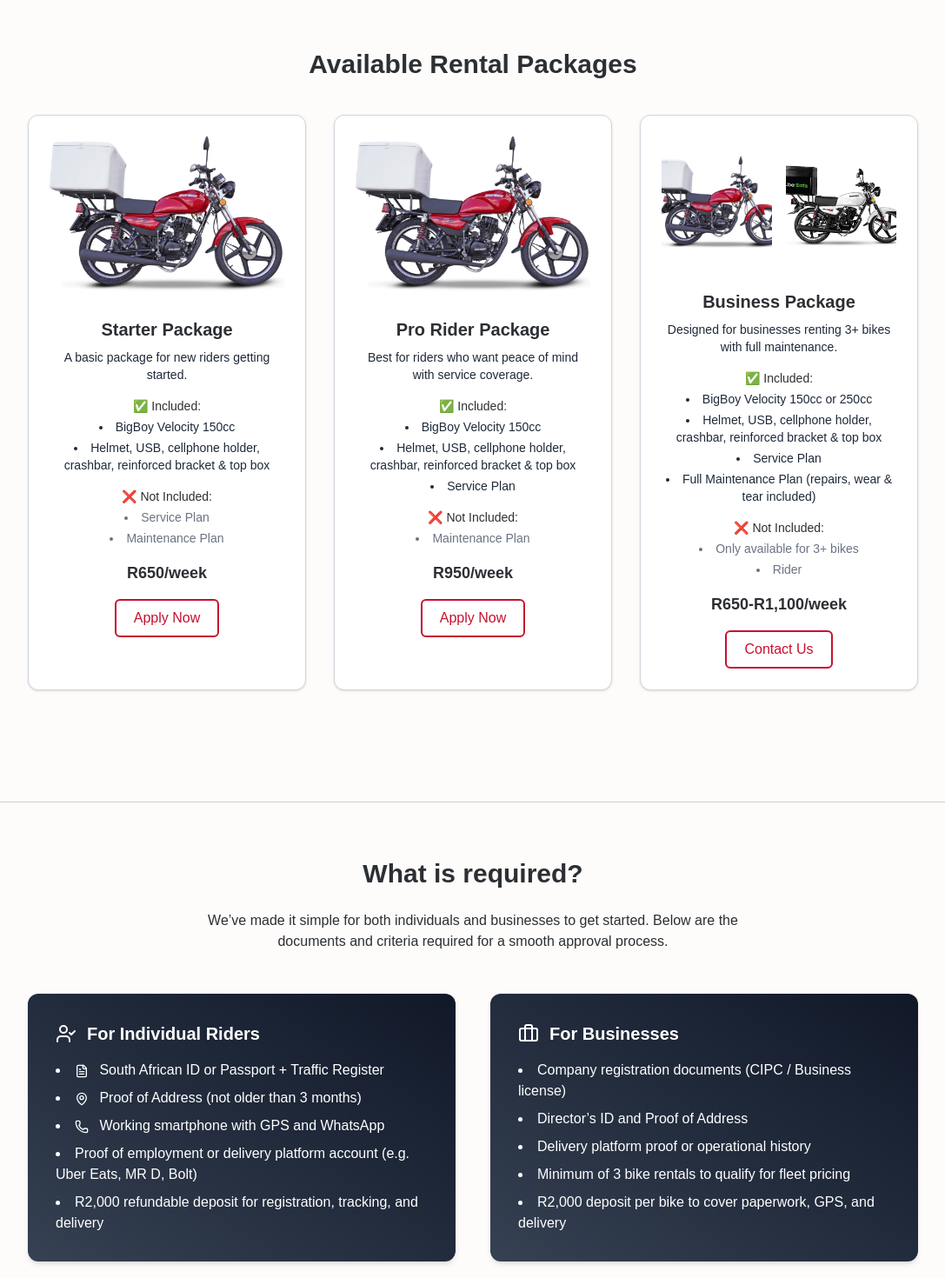
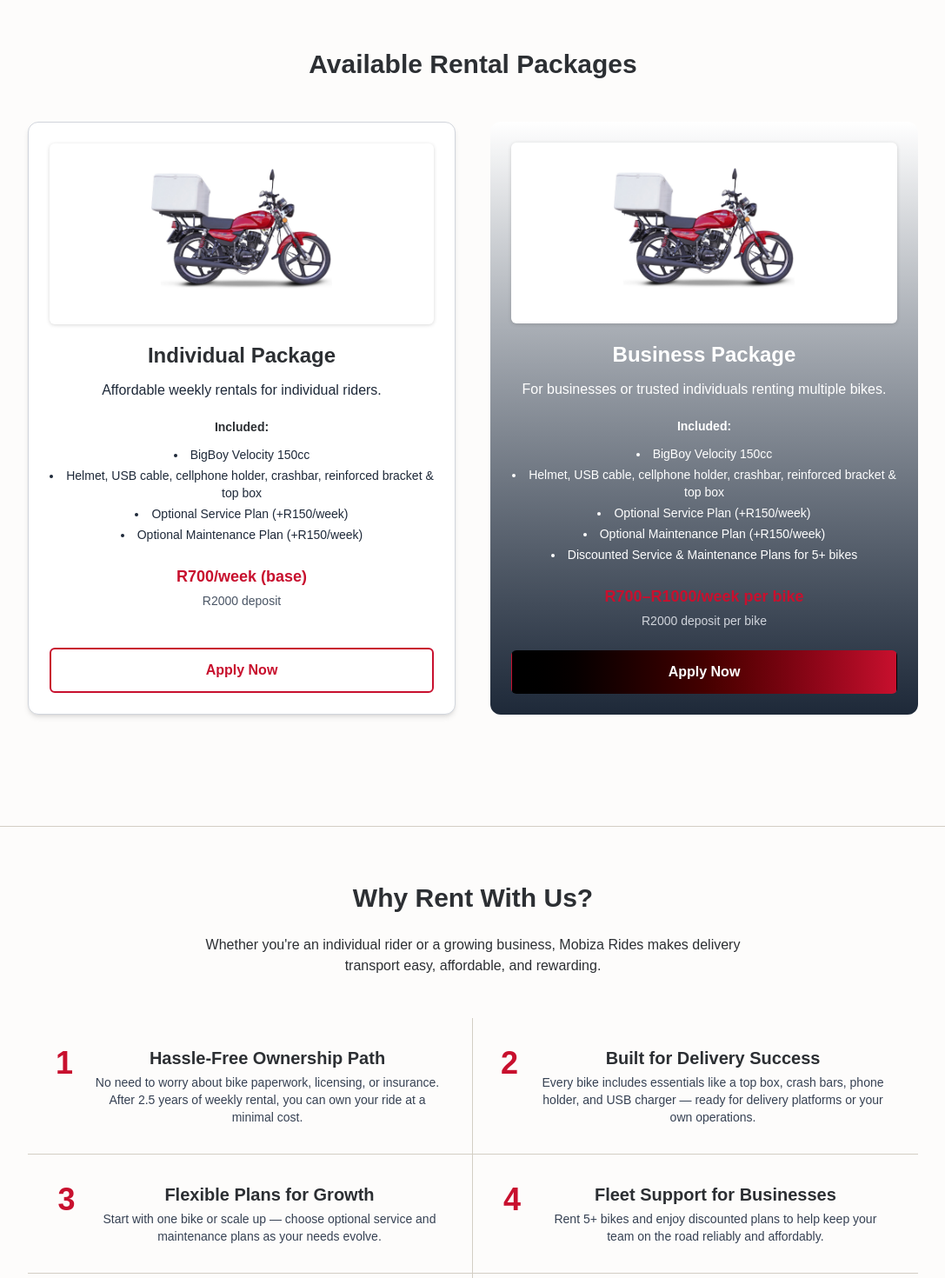
Before and after one commit to peace15008511/mobiza-rides, a Next.js app: page / in a window 1280 px wide. Shown: the part 1100-2570 px from the top of the page at 87% size, without its empty margins (96-1183 px from the left). Built offline with nearby package versions, Linux system fonts and the light colour scheme.

Commit message:
Updated packades and theme

```diff
--- a/app/apply/page.tsx
+++ b/app/apply/page.tsx
@@ -89,7 +89,8 @@ export default function ApplyPage() {
   return (
     <div className="relative min-h-screen bg-[#FDFCFB]">
       {/* Top Floating Menu */}
-      <div className="fixed top-4 left-4 z-50 flex items-center space-x-4">
+
+      <div className="fixed top-4 right-4 z-50 flex items-center justify-end space-x-4">
         {/* Menu Toggle */}
         <button
           onClick={() => setMenuOpen(!menuOpen)}
--- /dev/null
+++ b/app/components/landing/EnquireWithUsSection.tsx
@@ -0,0 +1,134 @@
+"use client";
+
+import { useState } from "react";
+
+export default function EnquireWithUsSection() {
+  const [formData, setFormData] = useState({
+    name: "",
+    email: "",
+    phone: "",
+    message: "",
+  });
+
+  const handleChange = (
+    e: React.ChangeEvent<HTMLInputElement | HTMLTextAreaElement>
+  ) => {
+    setFormData({ ...formData, [e.target.name]: e.target.value });
+  };
+
+  const handleSubmit = (e: React.FormEvent) => {
+    e.preventDefault();
+    // TODO: Connect to backend
+    console.log("Form submitted:", formData);
+  };
+
+  return (
+    <section
+      id="enquire"
+      className="py-20 border-t border-[#D3CEC4] w-full bg-[#FDFCFB]"
+    >
+      <div className="max-w-7xl mx-auto px-6 sm:px-10 lg:px-20 grid md:grid-cols-2 gap-12 items-start">
+        {/* Left Text Content */}
+        <div>
+          <h2 className="text-3xl font-bold mb-4">
+            <span className="text-[#C8102E]">Enquire</span> With Us
+          </h2>
+          <p className="text-gray-700 mb-6 max-w-md">
+            Want to know more about our rental packages, fleet options, or
+            partnership opportunities? Drop us a message — our team will respond
+            within 24 hours.
+          </p>
+          <ul className="text-gray-800 space-y-2 text-sm">
+            <li>
+              <strong>Email:</strong> info@mobizarides.com
+            </li>
+            <li>
+              <strong>WhatsApp:</strong> +27 71 234 5678
+            </li>
+            <li>
+              <strong>Operating Hours:</strong> Mon – Fri, 9AM – 5PM
+            </li>
+          </ul>
+        </div>
+
+        {/* Right Form */}
+        <form onSubmit={handleSubmit} className="space-y-6 w-full">
+          <div>
+            <label
+              htmlFor="name"
+              className="block text-sm font-medium text-[#2C2F33] mb-1"
+            >
+              Your Name
+            </label>
+            <input
+              type="text"
+              name="name"
+              id="name"
+              required
+              value={formData.name}
+              onChange={handleChange}
+              className="w-full px-4 py-3 border border-[#D3CEC4] rounded-md text-sm focus:outline-none focus:ring-2 focus:ring-[#C8102E]"
+            />
+          </div>
+          <div>
+            <label
+              htmlFor="email"
+              className="block text-sm font-medium text-[#2C2F33] mb-1"
+            >
+              Your Email
+            </label>
+            <input
+              type="email"
+              name="email"
+              id="email"
+              required
+              value={formData.email}
+              onChange={handleChange}
+              className="w-full px-4 py-3 border border-[#D3CEC4] rounded-md text-sm focus:outline-none focus:ring-2 focus:ring-[#C8102E]"
+            />
+          </div>
+          <div>
+            <label
+              htmlFor="phone"
+              className="block text-sm font-medium text-[#2C2F33] mb-1"
+            >
+              Your Phone Number
+            </label>
+            <input
+              type="tel"
+              name="phone"
+              id="phone"
+              required
+              value={formData.phone}
+              onChange={handleChange}
+              className="w-full px-4 py-3 border border-[#D3CEC4] rounded-md text-sm focus:outline-none focus:ring-2 focus:ring-[#C8102E]"
+            />
+          </div>
+          <div>
+            <label
+              htmlFor="message"
+              className="block text-sm font-medium text-[#2C2F33] mb-1"
+            >
+              Your Message
+            </label>
+            <textarea
+              name="message"
+              id="message"
+              rows={5}
+              required
+              value={formData.message}
+              onChange={handleChange}
+              className="w-full px-4 py-3 border border-[#D3CEC4] rounded-md text-sm focus:outline-none focus:ring-2 focus:ring-[#C8102E]"
+            ></textarea>
+          </div>
+          <button
+            type="submit"
+            className="w-full bg-gradient-to-r from-black via-[#440000] to-[#C8102E] text-white py-3 rounded-md text-sm font-semibold transition hover:brightness-110"
+          >
+            Send Enquiry
+          </button>
+        </form>
+      </div>
+    </section>
+  );
+}
--- a/app/components/landing/HeroSection.tsx
+++ b/app/components/landing/HeroSection.tsx
@@ -26,7 +26,7 @@ export default function HeroSection() {
               hover:bg-transparent hover:text-black hover:border-black
               transition transform hover:scale-105 font-semibold text-lg"
           >
-            View Bikes
+            View bikes
           </Link>
 
           {/* Become a Rider - Outlined Black, Hover Solid Red */}
@@ -36,7 +36,7 @@ export default function HeroSection() {
               hover:bg-[#C8102E] hover:text-white hover:border-[#C8102E]
               transition transform hover:scale-105 font-semibold text-lg"
           >
-            Become a Rider
+            Get a ride now
           </Link>
         </div>
       </div>
--- a/app/components/landing/PackagesSection.tsx
+++ b/app/components/landing/PackagesSection.tsx
@@ -5,55 +5,38 @@ import Link from "next/link";
 
 const bikePackages = [
   {
-    packageName: "Starter Package",
+    packageName: "Individual Package",
     name: "BigBoy Velocity 150cc",
-    description: "A basic package for new riders getting started.",
+    description: "Affordable weekly rentals for individual riders.",
     image: "/images/BigBoy1Cargo.jpg",
-    price: "R650/week",
+    weeklyPrice: "R700/week (base)",
+    depositPrice: "R2000 deposit",
     featuresIncluded: [
       "BigBoy Velocity 150cc",
-      "Helmet, USB, cellphone holder, crashbar, reinforced bracket & top box",
+      "Helmet, USB cable, cellphone holder, crashbar, reinforced bracket & top box",
+      "Optional Service Plan (+R150/week)",
+      "Optional Maintenance Plan (+R150/week)",
     ],
-    featuresNotIncluded: ["Service Plan", "Maintenance Plan"],
     buttonText: "Apply Now",
     buttonLink: "/apply",
-    hoverColor: "hover:shadow-lg hover:scale-[1.02]",
-  },
-  {
-    packageName: "Pro Rider Package",
-    name: "BigBoy Velocity 150cc",
-    description:
-      "Best for riders who want peace of mind with service coverage.",
-    image: "/images/BigBoy1Cargo.jpg",
-    price: "R950/week",
-    featuresIncluded: [
-      "BigBoy Velocity 150cc",
-      "Helmet, USB, cellphone holder, crashbar, reinforced bracket & top box",
-      "Service Plan",
-    ],
-    featuresNotIncluded: ["Maintenance Plan"],
-    buttonText: "Apply Now",
-    buttonLink: "/apply",
-    hoverColor: "hover:shadow-xl hover:scale-[1.02]",
   },
   {
     packageName: "Business Package",
-    name: "BigBoy Velocity 150cc or 250cc",
+    name: "BigBoy Velocity 150cc",
     description:
-      "Designed for businesses renting 3+ bikes with full maintenance.",
+      "For businesses or trusted individuals renting multiple bikes.",
     image: "/images/BigBoy1Cargo.jpg",
-    image2: "/images/BigBoy2Cargo.png",
-    price: "R650-R1,100/week",
+    weeklyPrice: "R700–R1000/week per bike",
+    depositPrice: "R2000 deposit per bike",
     featuresIncluded: [
-      "BigBoy Velocity 150cc or 250cc",
-      "Helmet, USB, cellphone holder, crashbar, reinforced bracket & top box",
-      "Service Plan",
-      "Full Maintenance Plan (repairs, wear & tear included)",
+      "BigBoy Velocity 150cc",
+      "Helmet, USB cable, cellphone holder, crashbar, reinforced bracket & top box",
+      "Optional Service Plan (+R150/week)",
+      "Optional Maintenance Plan (+R150/week)",
+      "Discounted Service & Maintenance Plans for 5+ bikes",
     ],
-    featuresNotIncluded: ["Only available for 3+ bikes", "Rider"],
-    buttonText: "Contact Us",
-    buttonLink: "/contact",
-    hoverColor: "hover:shadow-2xl hover:scale-[1.02]",
+    buttonText: "Apply Now",
+    buttonLink: "/apply",
   },
 ];
 
@@ -61,90 +44,111 @@ export default function PackagesSection() {
   return (
     <section
       id="packages"
-      className="max-w-6xl mx-auto mb-20 px-6 sm:px-8 lg:px-16 py-12 "
+      className="max-w-6xl mx-auto mb-20 px-6 sm:px-8 lg:px-16 py-12"
     >
-      <h2 className="text-2xl sm:text-3xl font-bold text-[#2C2F33] mb-10 text-center">
+      <h2 className="text-3xl font-bold text-[#2C2F33] mb-12 text-center">
         Available Rental Packages
       </h2>
 
-      <div className="grid gap-8 sm:grid-cols-2 lg:grid-cols-3">
-        {bikePackages.map((pkg, idx) => (
+      <div className="grid gap-10 sm:grid-cols-2">
+        {bikePackages.map((pkg, idx) => {
+          const isBusiness = pkg.packageName === "Business Package";
+
+          return (
             <div
               key={idx}
-            className={`p-6 rounded-xl shadow border border-gray-300 bg-white transition-transform duration-300 ease-in-out ${pkg.hoverColor}`}
+              className={`rounded-xl transition-transform duration-300 ease-in-out flex flex-col ${
+                isBusiness
+                  ? "bg-gradient-to-b from-white to-gray-800 hover:shadow-xl hover:scale-[1.02]"
+                  : "bg-white border border-gray-300 shadow-md hover:shadow-xl hover:scale-[1.02]"
+              }`}
             >
-            {/* Image logic */}
-            {pkg.image2 ? (
-              <div className="flex gap-4 mb-4">
-                {[pkg.image, pkg.image2].map((src, i) => (
+              {/* Inner white card container for image + content padding */}
               <div
-                    key={i}
-                    className="w-1/2 h-40 relative rounded-md overflow-hidden"
+                className={`p-6 rounded-xl flex flex-col h-full ${
+                  isBusiness ? "text-white" : "text-gray-900"
+                }`}
               >
-                    <Image
-                      src={src}
-                      alt={`${pkg.name} ${i + 1}`}
-                      layout="fill"
-                      objectFit="cover"
-                      className="rounded-md"
-                    />
-                  </div>
-                ))}
-              </div>
-            ) : (
-              <div className="w-full h-48 relative mb-4 rounded-md overflow-hidden">
+                {/* Image container remains white */}
+                <div className="relative w-full h-52 mb-5 rounded-md overflow-hidden drop-shadow-sm bg-white">
                   <Image
                     src={pkg.image}
                     alt={pkg.name}
-                  layout="fill"
-                  objectFit="cover"
+                    fill
+                    style={{ objectFit: "contain" }}
                     className="rounded-md"
+                    priority={idx === 0}
                   />
                 </div>
-            )}
 
-            <h3 className="text-xl font-semibold text-[#2C2F33] mb-2">
+                <h3
+                  className={`text-2xl font-semibold mb-3 ${
+                    isBusiness ? "text-white" : "text-[#2C2F33]"
+                  }`}
+                >
                   {pkg.packageName}
                 </h3>
-            <p className="text-gray-800 text-sm mb-4">{pkg.description}</p>
 
-            <h4 className="font-medium text-[#2C2F33] text-sm mb-1">
-              ✅ Included:
+                <p
+                  className={`mb-5 ${
+                    isBusiness ? "text-white" : "text-gray-800"
+                  }`}
+                >
+                  {pkg.description}
+                </p>
+
+                <h4
+                  className={`font-semibold text-sm mb-3 ${
+                    isBusiness ? "text-white" : "text-[#2C2F33]"
+                  }`}
+                >
+                  Included:
                 </h4>
-            <ul className="text-sm text-gray-800 mb-4 list-disc list-inside space-y-1">
+
+                <ul
+                  className={`text-sm list-disc list-inside mb-6 space-y-1 ${
+                    isBusiness ? "text-white" : "text-gray-800"
+                  }`}
+                  style={{ paddingLeft: 0 }}
+                >
                   {pkg.featuresIncluded.map((feature, i) => (
                     <li key={i}>{feature}</li>
                   ))}
                 </ul>
 
-            <h4 className="font-medium text-[#2C2F33] text-sm mb-1">
-              ❌ Not Included:
-            </h4>
-            <ul className="text-sm text-gray-500 mb-4 list-disc list-inside space-y-1">
-              {pkg.featuresNotIncluded.map((feature, i) => (
-                <li key={i}>{feature}</li>
-              ))}
-            </ul>
-
-            <p className="text-lg font-semibold text-[#2C2F33] mb-4">
-              {pkg.price}
+                <div className="mb-6 space-y-1">
+                  <p
+                    className={`text-lg font-bold ${
+                      isBusiness ? "text-[#C8102E]" : "text-[#C8102E]"
+                    }`}
+                  >
+                    {pkg.weeklyPrice}
                   </p>
+                  <p
+                    className={`text-sm font-medium ${
+                      isBusiness ? "text-gray-300" : "text-gray-600"
+                    }`}
+                  >
+                    {pkg.depositPrice}
+                  </p>
+                </div>
 
                 <Link
                   href={pkg.buttonLink}
-              className="
-                inline-block px-5 py-2 rounded-md
-                border-2 border-[#C8102E]
-                text-[#C8102E]
-                transition
-                hover:text-white
-                hover:bg-gradient-to-r hover:from-[#C8102E] hover:via-[#A10B28] hover:to-[#7A091A]
-              "
+                  className={`mt-auto inline-block text-center px-6 py-3 rounded-md font-semibold transition
+                    ${
+                      isBusiness
+                        ? "bg-gradient-to-r from-black via-[#440000] to-[#C8102E] text-white border border-transparent hover:bg-[#C8102E]"
+                        : "border-2 border-[#C8102E] text-[#C8102E] hover:bg-gradient-to-r hover:from-[#C8102E] hover:via-[#A10B28] hover:to-[#7A091A] hover:text-white"
+                    }
+                  `}
                 >
                   {pkg.buttonText}
                 </Link>
               </div>
-        ))}
+            </div>
+          );
+        })}
       </div>
     </section>
   );
--- a/app/components/landing/RequirementsSection.tsx
+++ b/app/components/landing/RequirementsSection.tsx
@@ -2,10 +2,7 @@ import { Briefcase, UserCheck, FileText, MapPin, Phone } from "lucide-react";
 
 export default function RequirementsSection() {
   return (
-    <section
-      id="requirements"
-      className="py-16 border-t border-[#D3CEC4] w-full"
-    >
+    <section id="requirements" className="py-16 w-full">
       <div className="max-w-7xl mx-auto px-6 sm:px-10 lg:px-20 text-center">
         <h2 className="text-3xl font-bold text-[#2C2F33] mb-6">
           What is required?
--- /dev/null
+++ b/app/components/landing/WhyRentWithUsSection.tsx
@@ -0,0 +1,84 @@
+"use client";
+
+export default function WhyRentWithUsSection() {
+  const reasons = [
+    {
+      title: "Hassle-Free Ownership Path",
+      desc: "No need to worry about bike paperwork, licensing, or insurance. After 2.5 years of weekly rental, you can own your ride at a minimal cost.",
+    },
+    {
+      title: "Built for Delivery Success",
+      desc: "Every bike includes essentials like a top box, crash bars, phone holder, and USB charger — ready for delivery platforms or your own operations.",
+    },
+    {
+      title: "Flexible Plans for Growth",
+      desc: "Start with one bike or scale up — choose optional service and maintenance plans as your needs evolve.",
+    },
+    {
+      title: "Fleet Support for Businesses",
+      desc: "Rent 5+ bikes and enjoy discounted plans to help keep your team on the road reliably and affordably.",
+    },
+    {
+      title: "Simple Online Application",
+      desc: "Apply online in minutes. Approval and onboarding happen digitally — no paperwork hassle.",
+    },
+    {
+      title: "GPS Tracking & Support",
+      desc: "All bikes come with GPS tracking, and our support team is here to assist when issues arise.",
+    },
+    {
+      title: "Trusted by Professionals",
+      desc: "We’re trusted by delivery drivers and business owners across SA who depend on reliable transport daily.",
+    },
+    {
+      title: "Clear, Transparent Pricing",
+      desc: "No surprise fees. What you see is what you pay, with clear add-on options if needed.",
+    },
+  ];
+
+  return (
+    <section
+      id="why-rent"
+      className="py-16 border-t border-[#D3CEC4] w-full bg-[#FDFCFB]"
+    >
+      <div className="max-w-7xl mx-auto px-6 sm:px-10 lg:px-20 text-center">
+        <h2 className="text-3xl font-bold text-[#2C2F33] mb-6">
+          Why Rent With Us?
+        </h2>
+        <p className="text-[#2C2F33] text-md mb-12 max-w-2xl mx-auto">
+          Whether you're an individual rider or a growing business, Mobiza Rides
+          makes delivery transport easy, affordable, and rewarding.
+        </p>
+
+        <div className="grid grid-cols-1 md:grid-cols-2">
+          {reasons.map((item, index) => {
+            const isLeft = index % 2 === 0;
+            const isTopRow = index < 2;
+            const isBottomRow = index >= 6;
+
+            return (
+              <div
+                key={index}
+                className={`p-8 flex items-start gap-5 ${
+                  isLeft ? "border-r" : ""
+                } ${!isTopRow ? "border-t" : ""} ${
+                  isBottomRow ? "border-b" : ""
+                } border-[#D3CEC4]`}
+              >
+                <div className="text-4xl font-bold text-[#C8102E] w-10">
+                  {index + 1}
+                </div>
+                <div>
+                  <h3 className="text-xl font-semibold text-[#2C2F33] mb-1">
+                    {item.title}
+                  </h3>
+                  <p className="text-sm text-gray-700">{item.desc}</p>
+                </div>
+              </div>
+            );
+          })}
+        </div>
+      </div>
+    </section>
+  );
+}
--- a/app/page.tsx
+++ b/app/page.tsx
@@ -5,7 +5,9 @@ import AboutSection from "@/components/landing/AboutSection";
 import PackagesSection from "@/components/landing/PackagesSection";
 import RequirementsSection from "@/components/landing/RequirementsSection";
 import HowItWorksSection from "@/components/landing/HowItWorksSection";
-import BloggerSection from "./components/landing/BloggerSection";
+//import BloggerSection from "./components/landing/BloggerSection";
+import WhyRentWithUsSection from "./components/landing/WhyRentWithUsSection";
+import EnquireWithUsSection from "./components/landing/EnquireWithUsSection";
 
 export default function Home() {
   return (
@@ -15,9 +17,11 @@ export default function Home() {
         <HeroSection />
         <AboutSection />
         <PackagesSection />
+        <WhyRentWithUsSection />
         <RequirementsSection />
         <HowItWorksSection />
-        <BloggerSection />
+        <EnquireWithUsSection />
+        {/*<BloggerSection />*/}
       </main>
       <Footer />
     </>
```
Also changed, not shown: app/components/Header.tsx (+16 -1 lines). Lines whose indentation alone changed are shown as unchanged.
